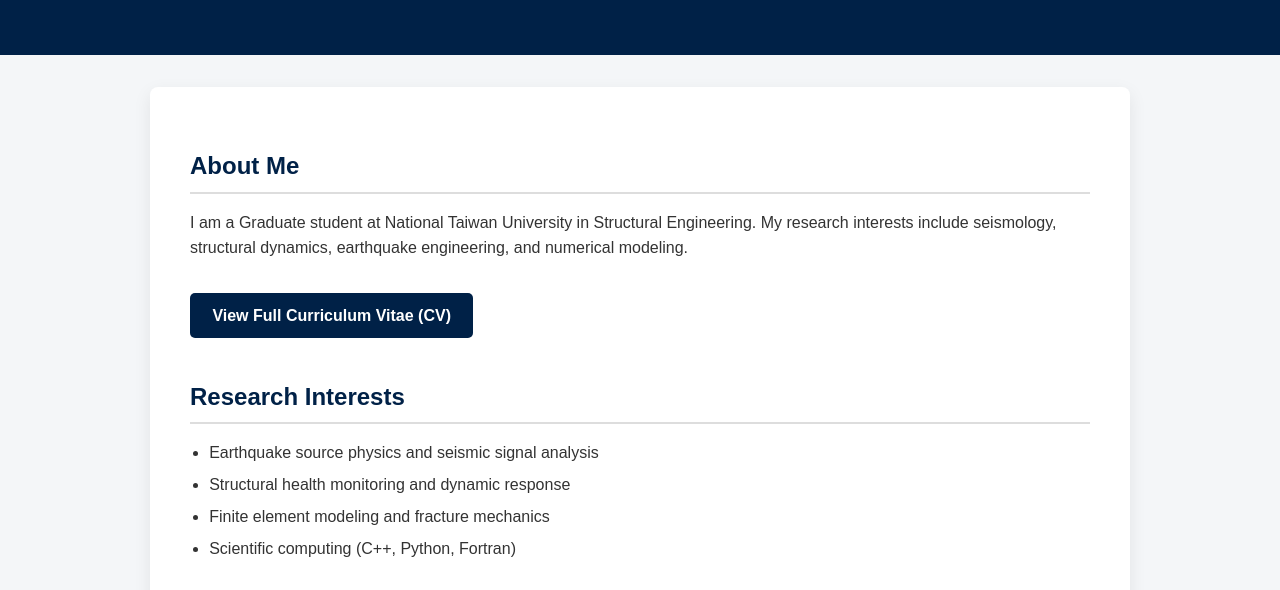
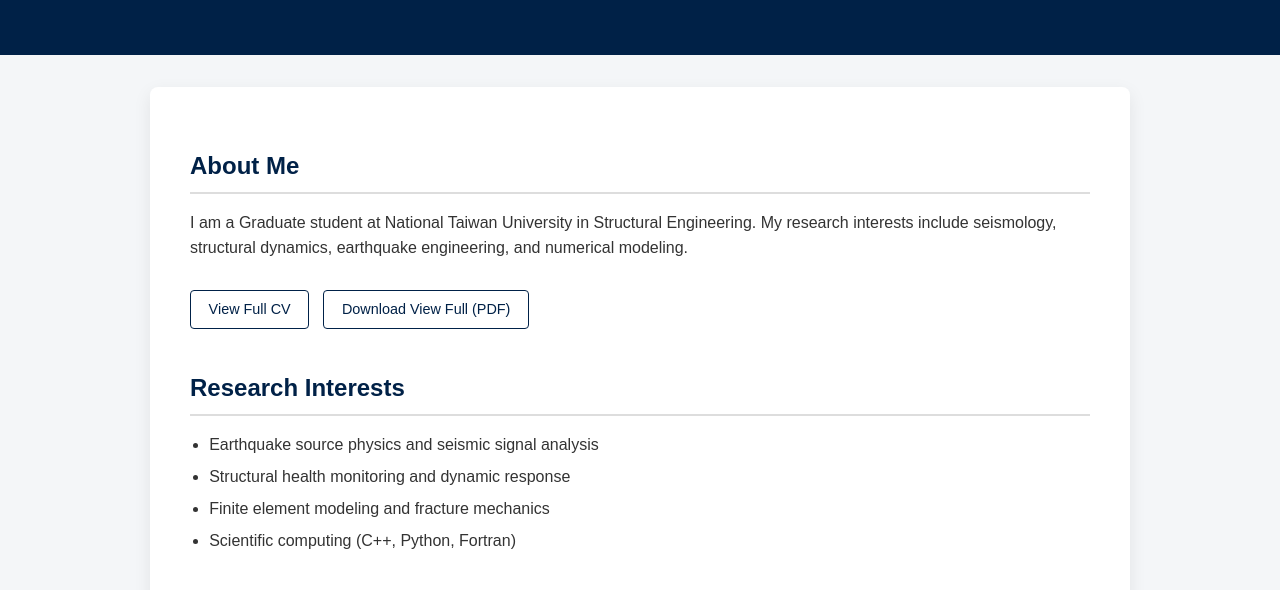
Before and after one commit to Gauss963/NTU--R14521220, a plain HTML site: page index.html in a window 1280 px wide. Shown: the part 135-725 px from the top of the page. Drawn offline with Linux system fonts and the light colour scheme.

Commit message:
Finetune bottom

```diff
--- a/index.html
+++ b/index.html
@@ -72,17 +72,24 @@
 
         .cv-button {
             display: inline-block;
-            margin-top: 1rem;
-            padding: 0.6rem 1.4rem;
-            background-color: #002147;
-            color: white;
-            border-radius: 5px;
-            font-weight: bold;
+            margin-top: 0.8rem;
+            padding: 0.45rem 1.1rem;
+            border: 1.5px solid #002147;
+            color: #002147;
+            border-radius: 4px;
+            font-size: 0.9rem;
+            font-weight: 500;
+            background-color: transparent;
+            transition: all 0.2s ease;
         }
 
         .cv-button:hover {
-            background-color: #00162f;
-            text-decoration: none;
+            background-color: #002147;
+            color: white;
+        }
+
+        .cv-button+.cv-button {
+            margin-left: 0.6rem;
         }
 
         .container {
@@ -126,7 +133,8 @@
                 earthquake engineering, and numerical modeling.
             </p>
 
-            <a class="cv-button" href="CV.html">View Full Curriculum Vitae (CV)</a>
+            <a class="cv-button" href="CV.html">View Full CV</a>
+            <a class="cv-button" href="CV/CV-2P.pdf" download>Download View Full (PDF)</a>
         </section>
 
         <section>
```
Also changed, not shown: 2 other files. Lines whose indentation alone changed are shown as unchanged.
